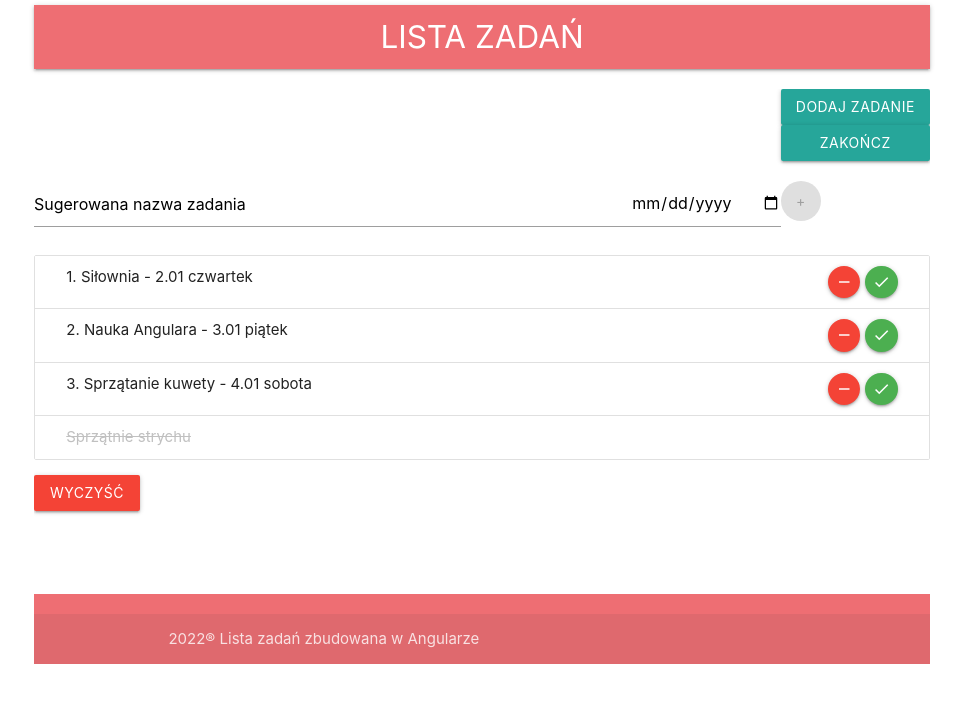
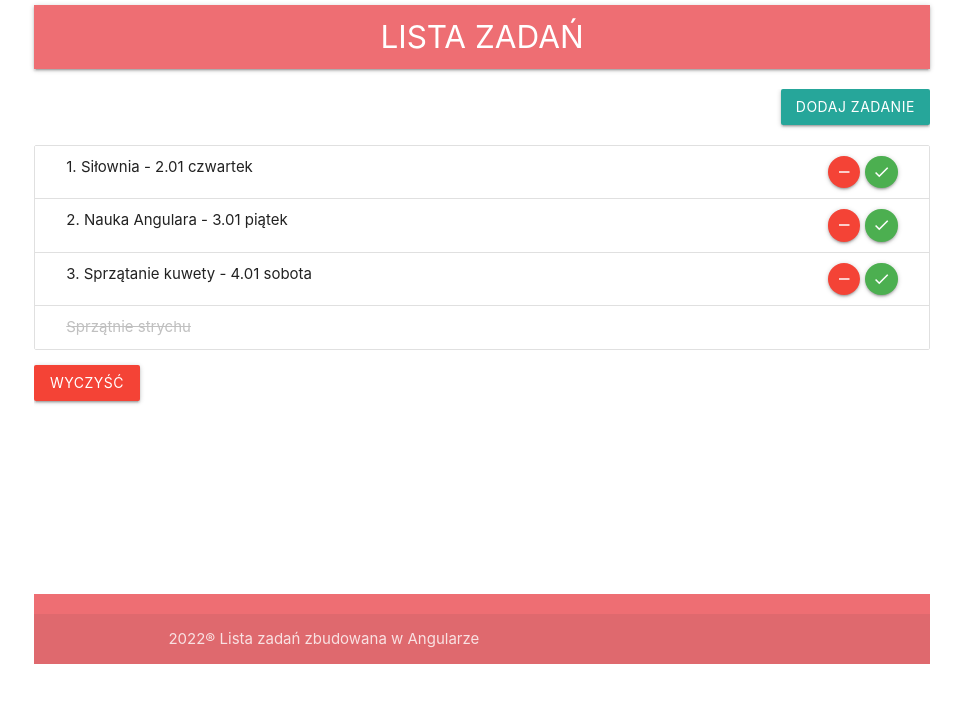
Before and after one commit to marcsien/todo_list_first_angular_project, an Angular app: page / in a window 1280 px wide. Shown: the top 702 px of the page, without its empty margins (158-1121 px from the left). Built offline with nearby package versions, Linux system fonts and the light colour scheme.

Commit message:
"Dodaj zadanie" and "Zakończ" button logic using ngIf then else.

```diff
--- a/src/app/app.component.html
+++ b/src/app/app.component.html
@@ -6,11 +6,12 @@
   </nav>
   <div class="content">
     <div class="row">
-      <button class="btn col s2 offset-s10">Dodaj zadanie</button>
-      <button class="btn col s2 offset-s10">Zakończ</button>
+      <ng-container *ngIf="editMode; then editOn; else editOff"></ng-container>
+      <ng-template #editOff><button class="btn col s2 offset-s10" (click)="switchEditMode()">Dodaj zadanie</button></ng-template>
+      <ng-template #editOn><button class="btn col s2 offset-s10" (click)="switchEditMode()">Zakończ</button></ng-template>
     </div>
 
-    <div class="row">
+    <div class="row" *ngIf="editMode">
       <input
         class="col s8"
         type="text"
--- a/src/app/app.component.ts
+++ b/src/app/app.component.ts
@@ -8,6 +8,7 @@ import { Task } from './task';
   styleUrls: ['./app.component.css']
 })
 export class AppComponent {
+editMode = false;
 taskName = 'Sugerowana nazwa zadania';
 taskDate = '';
 config: {[key: string]: string} | null = null;
@@ -55,4 +56,8 @@ createTask(){
   this.taskDate = '';
 }
 
+switchEditMode(){
+  this.editMode = !this.editMode;
 }
+
+}
```
